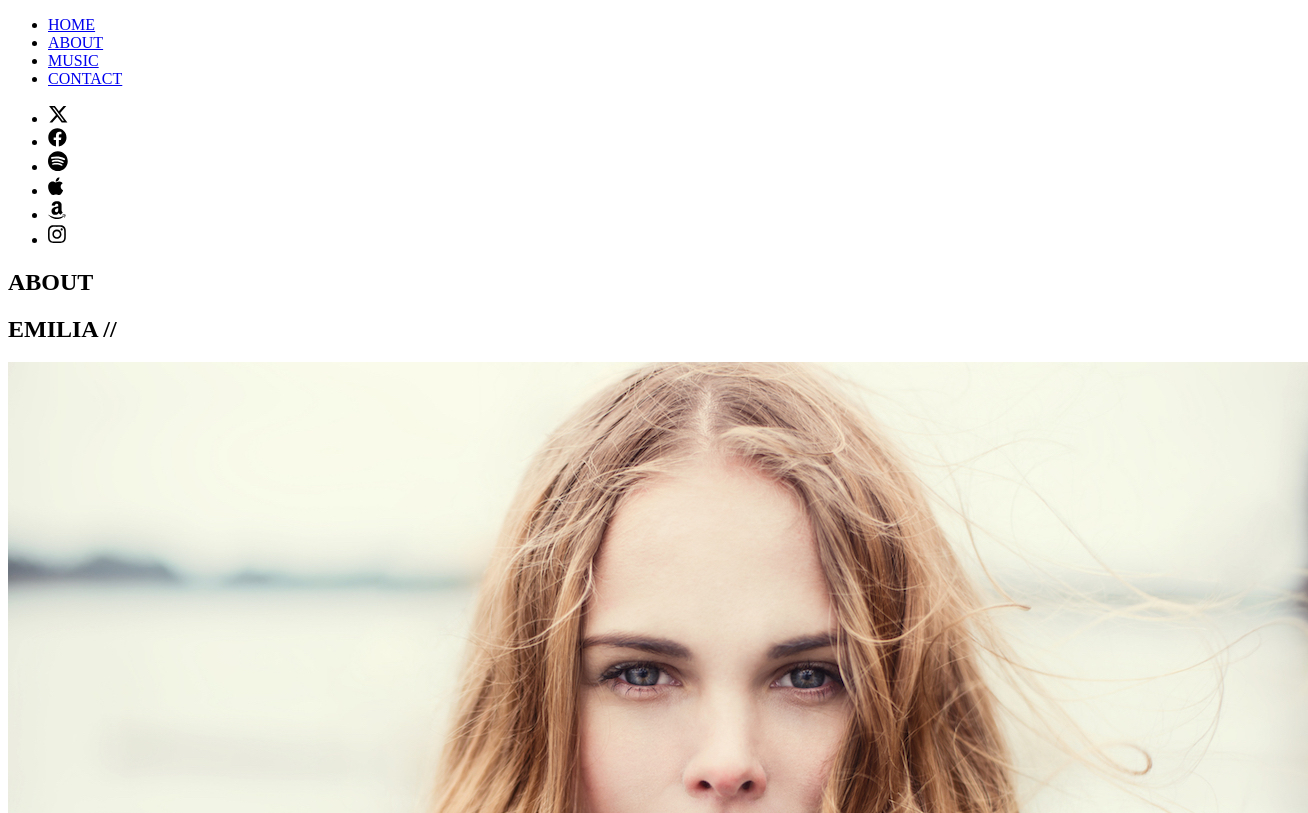
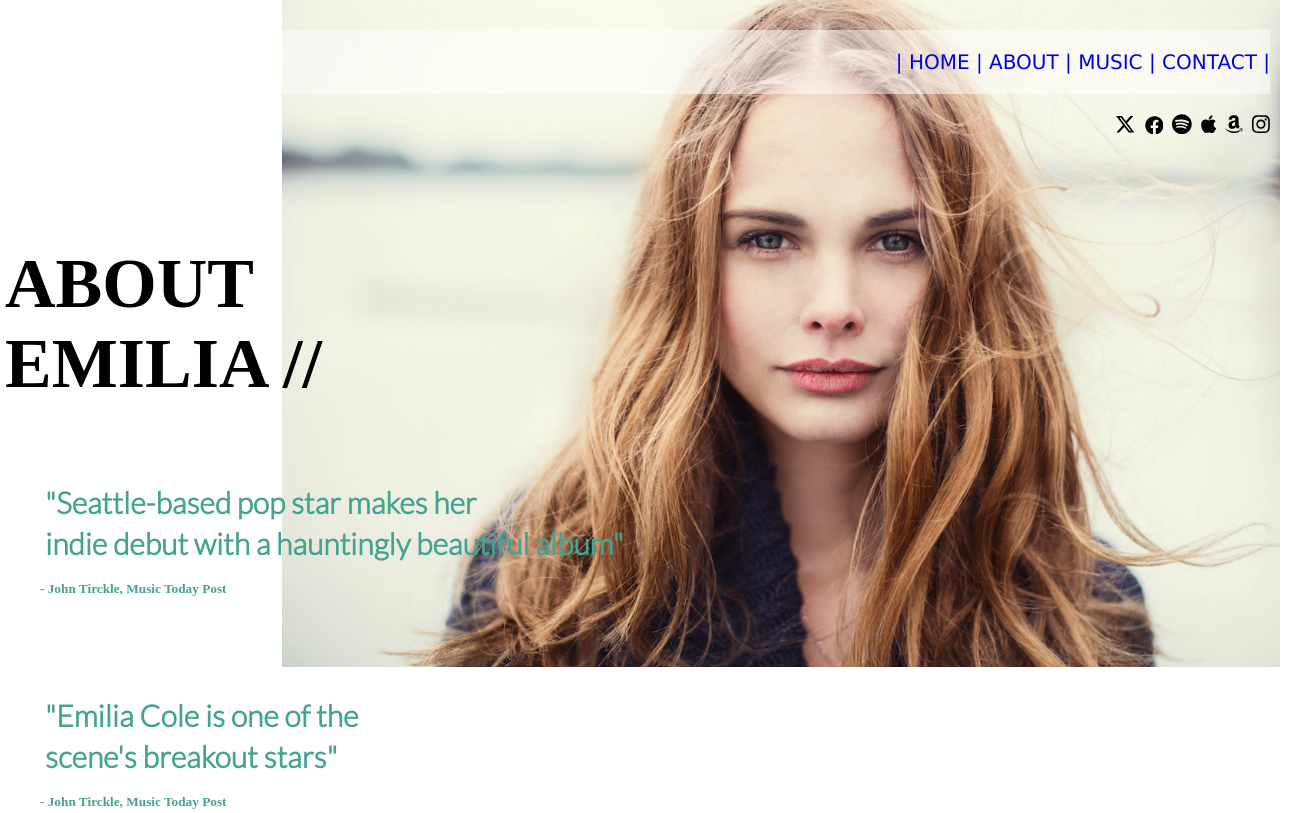
Before and after one commit to serincubus/emiliacole, a website: page views/about.html in a window 1280 px wide. Shown: the top 813 px of the page, 1308 px wide, since content can reach past the window. Drawn offline with Linux system fonts and the light colour scheme.

Commit message:
creada la rama estilos

```diff
--- a/app.js
+++ b/app.js
@@ -19,12 +19,7 @@ app.get("/about", (req,res)=>{
 app.get("/music", (req,res)=>{
     res.sendFile(path.join(__dirname, "/views/music.html"));
 })
-
-
-
 app.use(express.static("public"));
-
-
 
 app.listen(3000, ()=>{
     console.log("servidor funcionando en el puerto 3000")
--- /dev/null
+++ b/public/css/about.css
@@ -0,0 +1,32 @@
+.ab_body_img{
+    background-image: url("/img/emilia-about.jpg");
+    background-repeat: no-repeat;
+    background-position: right top;
+    background-size: 78%;
+}
+
+.h1_ab{
+    margin-top: 150px;
+    margin-left: 5px;
+}
+
+
+
+.h3_ab{
+    font-size: 30px;
+    color: var(--color-verde);
+    margin-top: 80px;
+    margin-bottom: 2px;
+        }
+.h3_ab_2{
+    font-size: 30px;
+    color: var(--color-verde);
+    margin-top: 5px;
+    margin-bottom: 20px;
+    }
+
+.h5_ab{
+    color: var(--color-verde);
+    margin-left: 35px;
+    margin-bottom: 100px;
+}
--- /dev/null
+++ b/public/css/general.css
@@ -0,0 +1,58 @@
+@import url("https://fonts.googleapis.com/css2?family=Lato:wght@300&display=swap");
+
+:root{
+    --color-gris : #85ADA8;
+    --color-negro :#000000;
+    --color-verde :#44a391;
+    --color-background : #ffffff;
+}
+
+* {
+    box-sizing: border-box;
+    margin : 0;
+    padding : 0;
+    text-decoration: none;
+    list-style: none;
+}
+
+.fuente{
+    font-family:Verdana, Geneva, Tahoma, sans-serif;
+    font-size:20px;
+    color:var(--color-negro);
+
+}
+.horizontal ul li{
+    display: inline-flex;
+}
+
+.menu{
+    text-align: right;
+    background-color: rgba(255, 255, 255, 0.5);
+    padding-top: 20px;
+    padding-bottom: 20px;
+    margin-top: 30px;
+    margin-bottom: 20px;
+    margin-right: 10px;
+    }
+
+
+.icon a{
+    margin-left: 5px;
+}
+.icon_der{
+    float: right;
+    margin-right: 10px;
+
+}
+
+
+
+h3 {
+    font-family: lato;
+    font-size:40px;
+}
+
+h1{
+    font-family: lato bold;
+    font-size: 70px;
+}
--- /dev/null
+++ b/public/css/index.css
@@ -0,0 +1,34 @@
+.index_body {
+    background-image: url("/img/emilia-home.jpg");
+    background-repeat: no-repeat;
+    background-position: right;
+    background-size: 78%;
+}
+
+
+.menu_in a{
+    margin-left : 40px;
+    margin-bottom: 20px;
+    }
+
+.menu_in li{
+    margin-top: 20px;
+    margin-bottom: 10px;
+}
+
+.icon_in{
+    margin-left : 40px;
+}
+
+h3 {
+
+    margin-top: 140px;
+    margin-bottom: 200px;
+    margin-left: 40px;
+}
+
+.h1_index{
+   padding-left: 6px;
+   margin-right: 6px;
+   background-color: rgba(255, 255, 255, 0.5);
+}
--- /dev/null
+++ b/public/css/styles.css
@@ -0,0 +1,4 @@
+
+@import url("./general.css");
+@import url("./index.css");
+@import url("./about.css");
--- /dev/null
+++ b/public/img/Nuevo documento de texto.txt
@@ -0,0 +1,3 @@
+<img src="img/emilia-home.jpg" alt = "imagen de portada"  width="100%">
+
+<img src="/img/emilia-about.jpg" alt = "best singer uk">
--- a/views/about.html
+++ b/views/about.html
@@ -4,18 +4,19 @@
     <meta charset="UTF-8">
     <meta name="viewport" content="width=device-width, initial-scale=1.0">
     <title>Emilia Cole</title>
+    <link rel="stylesheet" href="/css/styles.css">
 </head>
-<body>
+<body class="ab_body_img">
     <header>
-          <nav>
+          <nav class="horizontal  fuente  menu menu_a">
               <ul>
-                  <li><a href ="/">HOME</a></li>
-                  <li><a href ="/about">ABOUT</a></li>
-                  <li><a href ="/music">MUSIC</a></li>
-                  <li><a href ="/contact">CONTACT</a></li>
+                  <li><a href ="/">| HOME </a></li>
+                  <li><a href ="/about">| ABOUT </a></li>
+                  <li><a href ="/music">| MUSIC </a></li>
+                  <li><a href ="/contact">| CONTACT |</a></li>
                </ul>
           </nav>
-
+          <nav class="horizontal  icon  icon_der icon_espacio">
               <ul>
                 <li><a href="https://twitter.com/?lang=es" target = "_blank"><svg xmlns="http://www.w3.org/2000/svg" height="1.275em" viewBox="0 0 512 512"><!--! Font Awesome Free 6.4.2 by @fontawesome - https://fontawesome.com License - https://fontawesome.com/license (Commercial License) Copyright 2023 Fonticons, Inc. --><path d="M389.2 48h70.6L305.6 224.2 487 464H345L233.7 318.6 106.5 464H35.8L200.7 275.5 26.8 48H172.4L272.9 180.9 389.2 48zM364.4 421.8h39.1L151.1 88h-42L364.4 421.8z"/></svg></a></li>
                 <li><a href="https://www.facebook.com/" target = "_blank"><svg xmlns="http://www.w3.org/2000/svg" height="1.175em" viewBox="0 0 512 512"><!--! Font Awesome Free 6.4.2 by @fontawesome - https://fontawesome.com License - https://fontawesome.com/license (Commercial License) Copyright 2023 Fonticons, Inc. --><path d="M504 256C504 119 393 8 256 8S8 119 8 256c0 123.78 90.69 226.38 209.25 245V327.69h-63V256h63v-54.64c0-62.15 37-96.48 93.67-96.48 27.14 0 55.52 4.84 55.52 4.84v61h-31.28c-30.8 0-40.41 19.12-40.41 38.73V256h68.78l-11 71.69h-57.78V501C413.31 482.38 504 379.78 504 256z"/></svg></i></a></li>
@@ -24,18 +25,19 @@
                 <li><a href="https://music.amazon.com/NA/unlimited" target ="_blank"><svg xmlns="http://www.w3.org/2000/svg" height="1.275em" viewBox="0 0 448 512"><!--! Font Awesome Free 6.4.2 by @fontawesome - https://fontawesome.com License - https://fontawesome.com/license (Commercial License) Copyright 2023 Fonticons, Inc. --><path d="M257.2 162.7c-48.7 1.8-169.5 15.5-169.5 117.5 0 109.5 138.3 114 183.5 43.2 6.5 10.2 35.4 37.5 45.3 46.8l56.8-56S341 288.9 341 261.4V114.3C341 89 316.5 32 228.7 32 140.7 32 94 87 94 136.3l73.5 6.8c16.3-49.5 54.2-49.5 54.2-49.5 40.7-.1 35.5 29.8 35.5 69.1zm0 86.8c0 80-84.2 68-84.2 17.2 0-47.2 50.5-56.7 84.2-57.8v40.6zm136 163.5c-7.7 10-70 67-174.5 67S34.2 408.5 9.7 379c-6.8-7.7 1-11.3 5.5-8.3C88.5 415.2 203 488.5 387.7 401c7.5-3.7 13.3 2 5.5 12zm39.8 2.2c-6.5 15.8-16 26.8-21.2 31-5.5 4.5-9.5 2.7-6.5-3.8s19.3-46.5 12.7-55c-6.5-8.3-37-4.3-48-3.2-10.8 1-13 2-14-.3-2.3-5.7 21.7-15.5 37.5-17.5 15.7-1.8 41-.8 46 5.7 3.7 5.1 0 27.1-6.5 43.1z"/></svg></a></li>
                 <li><a href="https://www.instagram.com/" target ="_blank"><svg xmlns="http://www.w3.org/2000/svg" height="1.275em" viewBox="0 0 448 512"><!--! Font Awesome Free 6.4.2 by @fontawesome - https://fontawesome.com License - https://fontawesome.com/license (Commercial License) Copyright 2023 Fonticons, Inc. --><path d="M224.1 141c-63.6 0-114.9 51.3-114.9 114.9s51.3 114.9 114.9 114.9S339 319.5 339 255.9 287.7 141 224.1 141zm0 189.6c-41.1 0-74.7-33.5-74.7-74.7s33.5-74.7 74.7-74.7 74.7 33.5 74.7 74.7-33.6 74.7-74.7 74.7zm146.4-194.3c0 14.9-12 26.8-26.8 26.8-14.9 0-26.8-12-26.8-26.8s12-26.8 26.8-26.8 26.8 12 26.8 26.8zm76.1 27.2c-1.7-35.9-9.9-67.7-36.2-93.9-26.2-26.2-58-34.4-93.9-36.2-37-2.1-147.9-2.1-184.9 0-35.8 1.7-67.6 9.9-93.9 36.1s-34.4 58-36.2 93.9c-2.1 37-2.1 147.9 0 184.9 1.7 35.9 9.9 67.7 36.2 93.9s58 34.4 93.9 36.2c37 2.1 147.9 2.1 184.9 0 35.9-1.7 67.7-9.9 93.9-36.2 26.2-26.2 34.4-58 36.2-93.9 2.1-37 2.1-147.8 0-184.8zM398.8 388c-7.8 19.6-22.9 34.7-42.6 42.6-29.5 11.7-99.5 9-132.1 9s-102.7 2.6-132.1-9c-19.6-7.8-34.7-22.9-42.6-42.6-11.7-29.5-9-99.5-9-132.1s-2.6-102.7 9-132.1c7.8-19.6 22.9-34.7 42.6-42.6 29.5-11.7 99.5-9 132.1-9s102.7-2.6 132.1 9c19.6 7.8 34.7 22.9 42.6 42.6 11.7 29.5 9 99.5 9 132.1s2.7 102.7-9 132.1z"/></svg></a></li>
               </ul>
+          </nav>
     </header>
+    <main class="h1_ab">
       <section>
-        <h1>ABOUT</h1>
+        <h1 >ABOUT</h1>
         <h1>EMILIA //</h1>
-
-          <img src="/img/emilia-about.jpg" alt = "best singer uk">
-
-          <h3><p>"Seattle-based pop star makes her indie debut with a hauntingly beautiful album"</p></h3>
-         <h5><p>- John Tirckle, Music Today Post </p></h5><br>
-         <h3><p>"Emilia Cole is one of the scene's breakout stars"</p></h3>
-         <h5><p>- John Tirckle, Music Today Post </p></h5>
+        <h3 class="h3_ab"><p>"Seattle-based pop star makes her</p></h3ss=>
+        <h3 class="h3_ab_2"><p>indie debut with a hauntingly beautiful album"</p></h3>
+         <h5 class="h5_ab">- John Tirckle, Music Today Post </h5>
+         <h3 class="h3_ab"><p>"Emilia Cole is one of the</p></h3>
+         <h3 class=" h3_ab_2"><p>scene's breakout stars"</p></h3>
+         <h5 class="h5_ab"><p>- John Tirckle, Music Today Post </p></h5>
       </section>
-
+    </main>
 </body>
 </html>
```
Also changed, not shown: views/index.html (+12 -10 lines).
